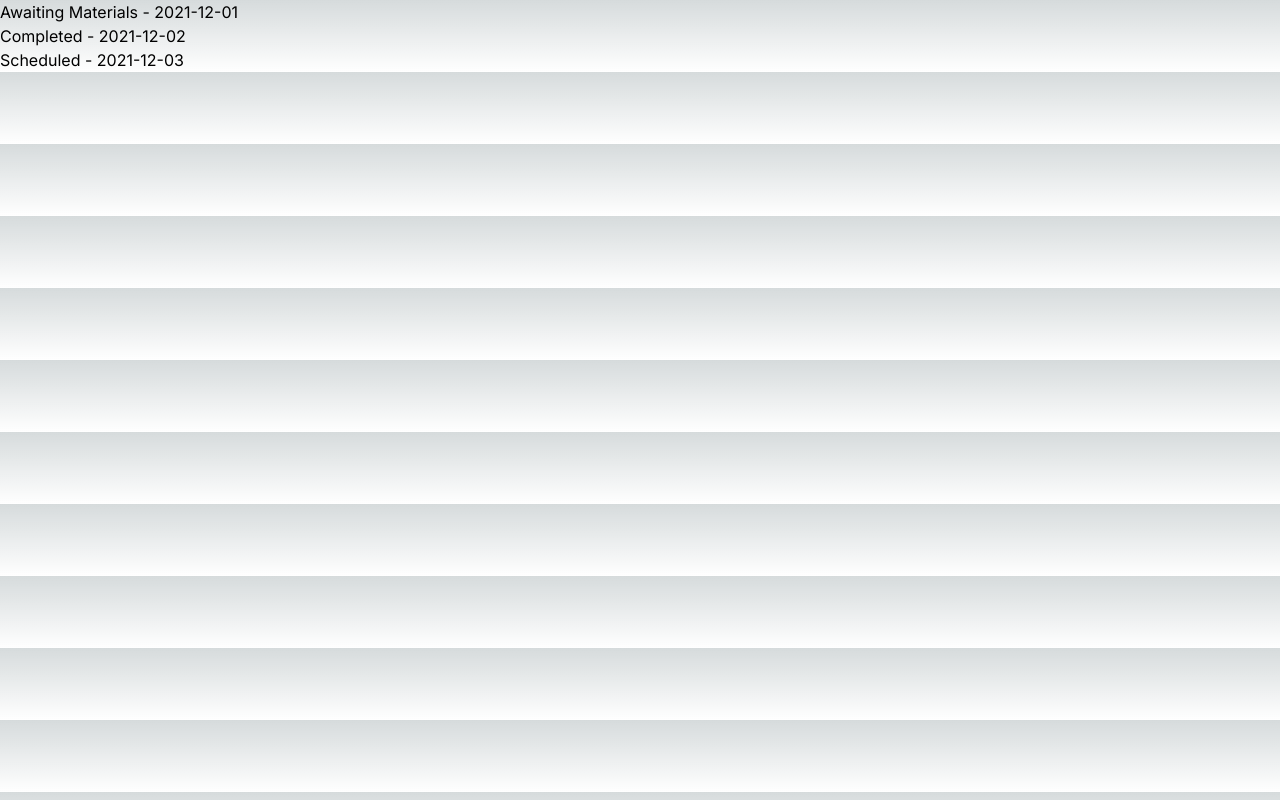
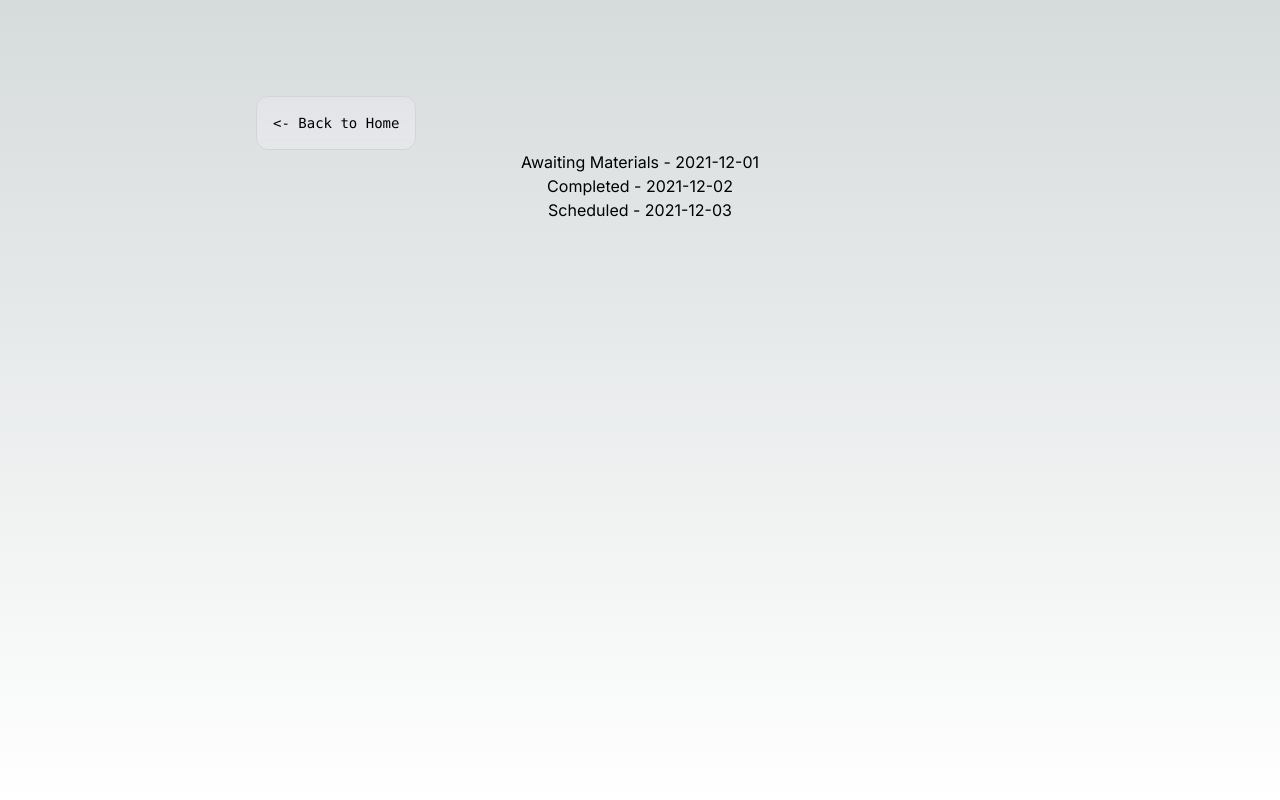
Before and after one commit to iiimosley/next-node-jobs-portal, a Next.js app in the folder client/: page /jobs/upcoming in a window 1280 px wide. Built offline with nearby package versions, Linux system fonts and the light colour scheme.

Commit message:
feat: Setup redirection back to home page

```diff
--- a/client/app/(home)/_components/header.tsx
+++ /dev/null
@@ -1,9 +0,0 @@
-export default function Header() {
-  return (
-    <div className="z-10 w-full max-w-5xl items-center justify-between font-mono text-sm lg:flex">
-      <p className="fixed left-0 top-0 flex w-full justify-center border-b border-gray-300 bg-gradient-to-b from-zinc-200 pb-6 pt-8 backdrop-blur-2xl dark:border-neutral-800 dark:bg-zinc-800/30 dark:from-inherit lg:static lg:w-auto  lg:rounded-xl lg:border lg:bg-gray-200 lg:p-4 lg:dark:bg-zinc-800/30">
-        Jobs Portal
-      </p>
-    </div>
-  );
-}
--- a/client/app/(home)/_components/linkBlocks/linkBlock.tsx
+++ b/client/app/(home)/_components/linkBlocks/linkBlock.tsx
@@ -1,21 +1,4 @@
-import Link from "next/link";
-
-const LinkOrAnchor = ({
-  className,
-  children,
-  href,
-}: {
-  className: string;
-  children: React.ReactNode;
-  href?: string;
-}) =>
-  href !== undefined ? (
-    <Link href={href} className={className}>
-      {children}
-    </Link>
-  ) : (
-    <div className={className}>{children}</div>
-  );
+import LinkPartial from "../../../_components/linkPartial";
 
 export default function LinkBlock({
   title,
@@ -32,7 +15,7 @@ export default function LinkBlock({
   disabled = !disabled && href === undefined;
 
   return (
-    <LinkOrAnchor
+    <LinkPartial
       href={href}
       className="group rounded-lg border border-transparent self-stretch mt-4 lg:mt-8 px-10 py-7 w-80 transition-colors hover:border-gray-300 hover:bg-gray-100 hover:dark:border-neutral-700 hover:dark:bg-neutral-800/30"
     >
@@ -47,6 +30,6 @@ export default function LinkBlock({
         </h2>
         <p className="m-0 max-w-[30ch] text-sm opacity-50">{description}</p>
       </div>
-    </LinkOrAnchor>
+    </LinkPartial>
   );
 }
--- a/client/app/(home)/_components/main.tsx
+++ /dev/null
@@ -1,12 +0,0 @@
-export default function Main({
-  children,
-}: {
-  children: React.ReactNode;
-}) {
-  return (
-    // <main className="min-h-screen lg:py-24 lg:px-64">
-    <main className="flex min-h-screen flex-col items-center justify-start p-24 lg:px-64">
-      {children}
-    </main>
-  );
-}
--- a/client/app/(home)/page.tsx
+++ b/client/app/(home)/page.tsx
@@ -1,12 +1,11 @@
-import Header from "./_components/header";
+import Header from "../_components/headers/base";
 import LinkBlocksContainer from "./_components/linkBlocks/container";
 import LinkBlock from "./_components/linkBlocks/linkBlock";
-import Main from "./_components/main";
 
 export default function Home() {
   return (
-    <Main>
-      <Header />
+    <>
+      <Header title="Job Portal" />
       <LinkBlocksContainer>
         <LinkBlock
           title="Upcoming Jobs"
@@ -18,6 +17,6 @@ export default function Home() {
           description="New features are on the way."
         />
       </LinkBlocksContainer>
-    </Main>
+    </>
   );
 }
--- /dev/null
+++ b/client/app/_components/headers/base.tsx
@@ -0,0 +1,21 @@
+import React from "react";
+import LinkPartial from "../linkPartial";
+
+export default function Header({
+  title,
+  href,
+}: {
+  title: string;
+  href?: string;
+}) {
+  return (
+    <LinkPartial
+      href={href}
+      className="z-10 w-full max-w-5xl items-center justify-between font-mono text-sm lg:flex"
+    >
+      <p className="fixed left-0 top-0 flex w-full justify-center border-b border-gray-300 bg-gradient-to-b from-zinc-200 pb-6 pt-8 backdrop-blur-2xl dark:border-neutral-800 dark:bg-zinc-800/30 dark:from-inherit lg:static lg:w-auto  lg:rounded-xl lg:border lg:bg-gray-200 lg:p-4 lg:dark:bg-zinc-800/30">
+        {title}
+      </p>
+    </LinkPartial>
+  );
+}
--- /dev/null
+++ b/client/app/_components/headers/homeRedirect.tsx
@@ -0,0 +1,6 @@
+import React from "react";
+import Header from "./base";
+
+export default function HomeRedirectHeader() {
+  return <Header title="&lt;- Back to Home" href="/" />;
+}
--- /dev/null
+++ b/client/app/_components/linkPartial.tsx
@@ -0,0 +1,20 @@
+import React from "react";
+import Link from "next/link";
+
+export default function LinkPartial({
+  className,
+  children,
+  href,
+}: {
+  className: string;
+  children: React.ReactNode;
+  href?: string;
+}) {
+  return href !== undefined ? (
+    <Link href={href} className={className}>
+      {children}
+    </Link>
+  ) : (
+    <div className={className}>{children}</div>
+  );
+}
--- a/client/app/jobs/upcoming/page.tsx
+++ b/client/app/jobs/upcoming/page.tsx
@@ -1,3 +1,4 @@
+import HomeRedirectHeader from "../../_components/headers/homeRedirect";
 import JobListing from "../_components/jobListing";
 
 export default function UpcomingJobs() {
@@ -17,10 +18,11 @@ export default function UpcomingJobs() {
   ];
 
   return (
-    <div>
+    <>
+      <HomeRedirectHeader />
       {jobs.map(({ status, date }) => (
         <JobListing status={status} date={date} />
       ))}
-    </div>
+    </>
   );
 }
--- a/client/app/layout.tsx
+++ b/client/app/layout.tsx
@@ -1,6 +1,7 @@
 import type { Metadata } from "next";
 import { Inter } from "next/font/google";
 import "./globals.css";
+import Header from "./_components/headers/base";
 
 const inter = Inter({ subsets: ["latin"] });
 
@@ -16,7 +17,11 @@ export default function RootLayout({
 }>) {
   return (
     <html lang="en">
-      <body className={inter.className}>{children}</body>
+      <body className={inter.className}>
+        <main className="flex min-h-screen flex-col items-center justify-start p-24 lg:px-64">
+          {children}
+        </main>
+      </body>
     </html>
   );
 }
```
